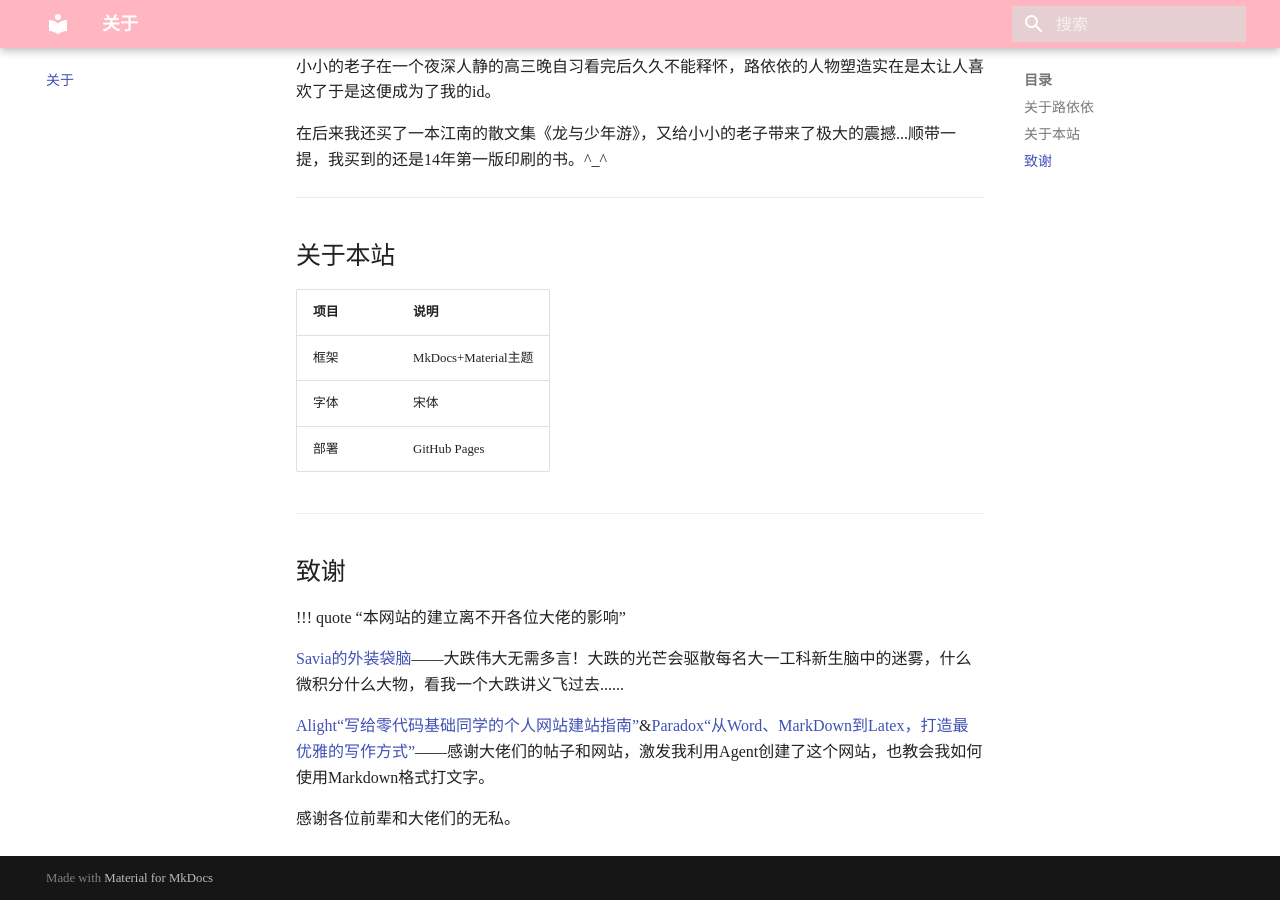
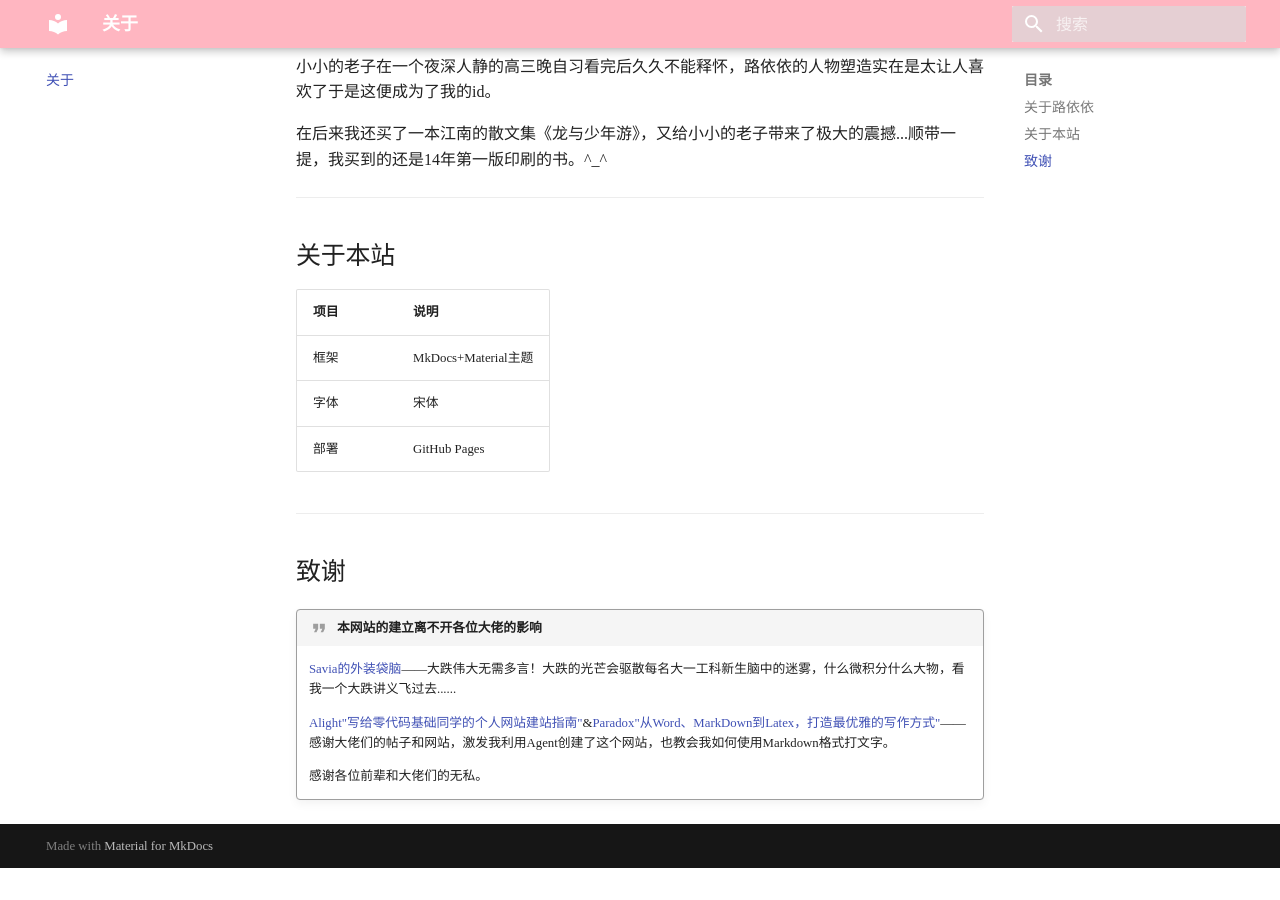
Before and after one commit to Luyiyi2858/Luyiyi2858.github.io, an MkDocs documentation site: the page built from docs/about/index.md, in a window 1280 px wide and 900 px high, scrolled down 502 px. Built offline with MkDocs 1.6.1 and Material for MkDocs 9.7.7, drawn with Linux system fonts in a browser that asks for light colours; after the commit the page ends 1370 px from its top, so only the background shows below that.

Commit message:
修复 quote 提示框：中文引号改英文引号 + 内容缩进

```diff
--- a/docs/about/index.md
+++ b/docs/about/index.md
@@ -30,10 +30,10 @@
 
 ## 致谢
 
-!!! quote “本网站的建立离不开各位大佬的影响”
+!!! quote "本网站的建立离不开各位大佬的影响"
 
-[Savia的外装袋脑](https://savia7582.github.io/Exterior/)——大跌伟大无需多言！大跌的光芒会驱散每名大一工科新生脑中的迷雾，什么微积分什么大物，看我一个大跌讲义飞过去......
+    [Savia的外装袋脑](https://savia7582.github.io/Exterior/)——大跌伟大无需多言！大跌的光芒会驱散每名大一工科新生脑中的迷雾，什么微积分什么大物，看我一个大跌讲义飞过去......
 
-[Alight“写给零代码基础同学的个人网站建站指南”](https://www.cc98.org/topic/6588970)&[Paradox“从Word、MarkDown到Latex，打造最优雅的写作方式”](https://zju-paradox.top/Latex/)——感谢大佬们的帖子和网站，激发我利用Agent创建了这个网站，也教会我如何使用Markdown格式打文字。
+    [Alight"写给零代码基础同学的个人网站建站指南"](https://www.cc98.org/topic/6588970)&[Paradox"从Word、MarkDown到Latex，打造最优雅的写作方式"](https://zju-paradox.top/Latex/)——感谢大佬们的帖子和网站，激发我利用Agent创建了这个网站，也教会我如何使用Markdown格式打文字。
 
-感谢各位前辈和大佬们的无私。
+    感谢各位前辈和大佬们的无私。
```
